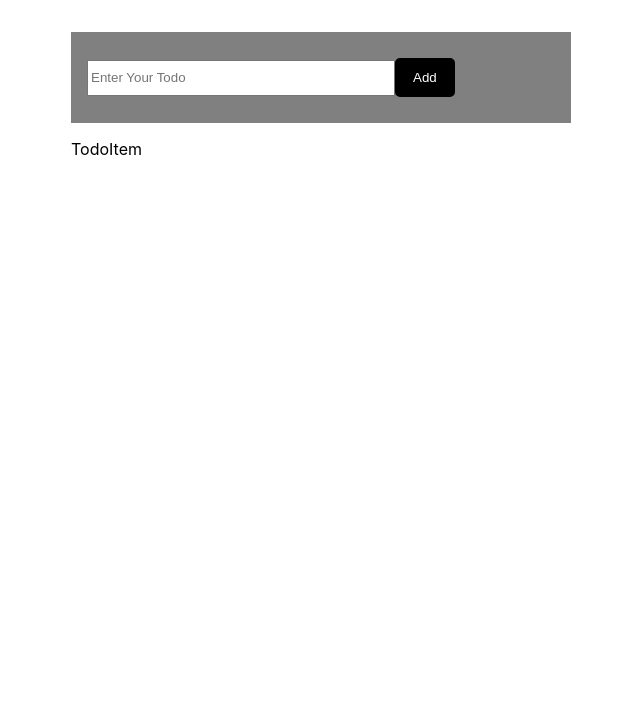
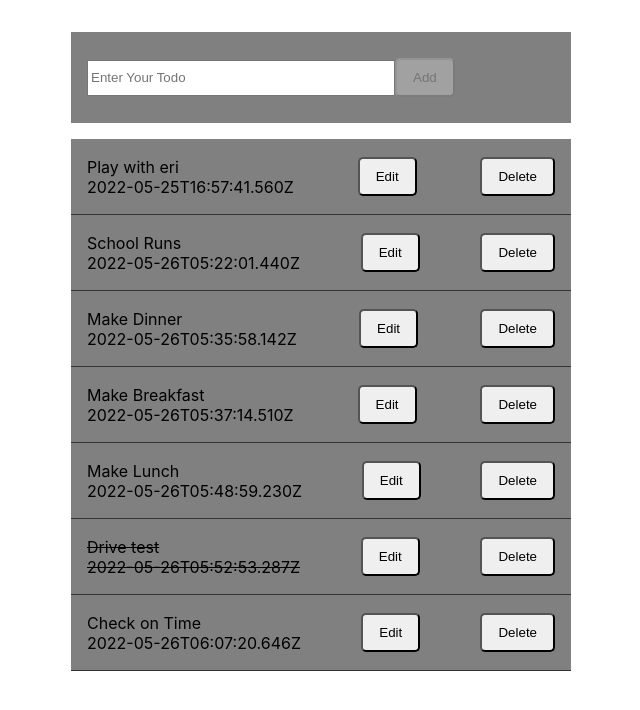
Before and after one commit to karpss/BKBN-Test, a React (Create React App) app: page / in a window 1280 px wide. Shown: the top 710 px of the page, without its empty margins (319-959 px from the left). Built offline with nearby package versions, Linux system fonts and the light colour scheme; data requests are answered from the project's data file; the HTML template or start-up script is replaced by a standard one.

Commit message:
Delete, task complete, disabled button features implemented

```diff
--- a/db.json
+++ b/db.json
@@ -1,52 +1,46 @@
 {
   "todos": [
-    {
-      "id": 1,
-      "text": "Grocery Shopping",
-      "complete": false,
-      "timestampDue": "2022-05-21T16:46:48.652Z"
-    },
-    {
-      "id": 2,
-      "text": "School Run",
-      "complete": false,
-      "timestampDue": "2022-05-22T16:46:48.652Z"
-    },
-    {
-      "id": 3,
-      "text": "Make Dinner",
-      "complete": false,
-      "timestampDue": "2022-05-23T16:46:48.652Z"
-    },
-    {
-      "id": 4,
-      "text": "Lunch Preps",
-      "complete": false,
-      "timestampDue": "2022-05-19T16:46:48.652Z"
-    },
-    {
-      "id": 5,
-      "text": "Pay Bill",
-      "complete": false,
-      "timestampDue": "2022-05-20T16:46:48.652Z"
-    },
-    {
-      "text": "Visit Friends",
-      "complete": false,
-      "timestampDue": "2022-05-25T16:46:48.652Z",
-      "id": 6
-    },
-    {
-      "text": "Throw Out Trash",
-      "complete": false,
-      "timestampDue": "2022-05-25T16:49:22.127Z",
-      "id": 7
-    },
     {
       "text": "Play with eri",
       "complete": false,
       "timestampDue": "2022-05-25T16:57:41.560Z",
       "id": 8
+    },
+    {
+      "text": "School Runs",
+      "complete": false,
+      "timestampDue": "2022-05-26T05:22:01.440Z",
+      "id": 9
+    },
+    {
+      "text": "Make Dinner",
+      "complete": false,
+      "timestampDue": "2022-05-26T05:35:58.142Z",
+      "id": 12
+    },
+    {
+      "text": "Make Breakfast",
+      "complete": false,
+      "timestampDue": "2022-05-26T05:37:14.510Z",
+      "id": 13
+    },
+    {
+      "text": "Make Lunch",
+      "complete": false,
+      "timestampDue": "2022-05-26T05:48:59.230Z",
+      "id": 14
+    },
+    {
+      "text": "Drive test",
+      "complete": true,
+      "timestampDue": "2022-05-26T05:52:53.287Z",
+      "id": 15
+    },
+    {
+      "text": "Check on Time",
+      "complete": false,
+      "timestampDue": "2022-05-26T06:07:20.646Z",
+      "id": 16
     }
   ]
 }
--- a/src/components/AddTodo/AddTodo.css
+++ b/src/components/AddTodo/AddTodo.css
@@ -13,15 +13,10 @@
 }
 
 .formButton{
-  padding: 10px 16px;
+    padding: 10px 16px;
     margin: 10px 0;
-
-    color: #ffffff;
-    background: black;
-    border: 2px solid black;
-    border-radius: 5px;
-
-    cursor: pointer;
+     border-radius: 5px;
+      cursor: pointer;
     outline: none;
 
 }
--- a/src/components/AddTodo/AddTodo.tsx
+++ b/src/components/AddTodo/AddTodo.tsx
@@ -24,7 +24,7 @@ const AddTodo: React.FC<Props> = ({handleSubmission, handleInputChange,todo, inp
 
         />
 
-        <button onClick={(e) => handleSubmission(e, todo)} className='formButton'>Add</button>
+        <button disabled={!todo} onClick={(e) => handleSubmission(e, todo)} className='formButton'>Add</button>
 
 
 
--- /dev/null
+++ b/src/components/TodoItem/TodoItem.css
@@ -0,0 +1,19 @@
+.todoItem{
+    list-style: none;
+    display: flex;
+    justify-content: space-between;
+    align-items: center;
+    background: #808080;
+    padding: 0.5rem 1rem;
+    border-bottom: 1px solid #333333;
+}
+
+button{
+    padding: 10px 16px;
+    margin: 10px 0;
+    border-radius: 5px;
+    cursor: pointer;
+    outline: none;
+
+
+}
--- a/src/components/TodoItem/TodoItem.tsx
+++ b/src/components/TodoItem/TodoItem.tsx
@@ -1,10 +1,33 @@
 /* eslint-disable */
-import React from 'react'
+import React from 'react';
+import './TodoItem.css';
 
-const TodoItem: React.FC = () => {
+
+type Props = {
+  todo: myTodo;
+  handleTaskCompletion:(todo: myTodo) => void;
+  handleEdit: (todo: myTodo) => void;
+  handleDelete: (id: number | string) => void;
+}
+
+const TodoItem: React.FC<Props> = ({todo, handleTaskCompletion, handleEdit, handleDelete}) => {
+
   return (
-    <div className='todoItem'>TodoItem</div>
+    <div className='todoItem'>
+      <div onClick={() => handleTaskCompletion(todo)}
+         style={{ textDecoration: todo.complete ? 'line-through' : '' }}>
+      {todo.text}<br/>
+      {todo.timestampDue}
+      </div>
+      <div>
+      <button>Edit</button>
+      </div>
+      <div>
+      <button onClick={() => handleDelete(todo.id)} >Delete</button>
+      </div>
+      </div>
+
   )
 }
 
-export default TodoItem
+export default TodoItem;
--- a/src/components/TodoList/TodoList.tsx
+++ b/src/components/TodoList/TodoList.tsx
@@ -15,9 +15,20 @@ const TodoList: React.FC<Props> = ({todos, handleTaskCompletion,handleEdit,handl
   console.log(todos);
   return (
       <div>
+        {todos.map((todo) => {
+      return(
+      <TodoItem
+      todo={todo}
+      key={todo.id}
+      handleTaskCompletion={handleTaskCompletion}
+      handleEdit={handleEdit}
+      handleDelete={handleDelete}
 
-      <TodoItem/>
 
+      />
+      )
+          }  )
+        }
       </div>
   )
 }
```
